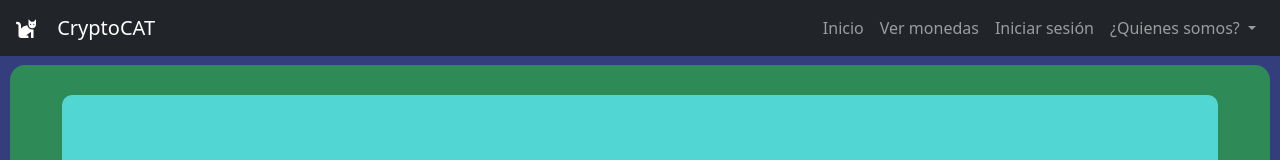
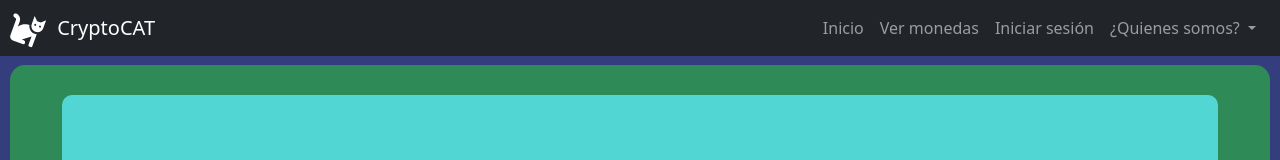
Before and after one commit to pgCatamarca2021fs/aula1-grupoc-team-1c, an Angular app: page /home in a window 1280 px wide. Shown: the top 160 px of the page. Built offline with nearby package versions, Linux system fonts and the light colour scheme.

Commit message:
módulo dashboard creado. y agregado modificacion al icono

```diff
--- /dev/null
+++ b/src/app/modules/dashboard/dashboard-page/dashboard-page.component.html
@@ -0,0 +1 @@
+<p>dashboard-page works!</p>
--- a/src/app/shared/nav-bar/nav-bar.component.html
+++ b/src/app/shared/nav-bar/nav-bar.component.html
@@ -2,7 +2,10 @@
     <a class="navbar-brand text-white me-auto" routerLink="/home">
         <!-- <img src="../assets/img/gatodinero.png" height="40px"> -->
         <span class="m-3">
-            <fa-icon class="fa-spin" [icon]="faCat" [pulse]="true"></fa-icon>
+            <fa-icon class="fa-spin" [icon]="faCat"
+                [pulse]="true"
+                transform="grow-10 rotate-20">
+            </fa-icon>
         </span>
         CryptoCAT
     </a>
```
Also changed, not shown: src/app/modules/dashboard/dashboard-page/dashboard-page.component.ts (added, +15 -0 lines), src/app/modules/dashboard/dashboard.module.ts (added, +15 -0 lines), src/app/modules/dashboard/dashboard-page/dashboard-page.component.css (added).
